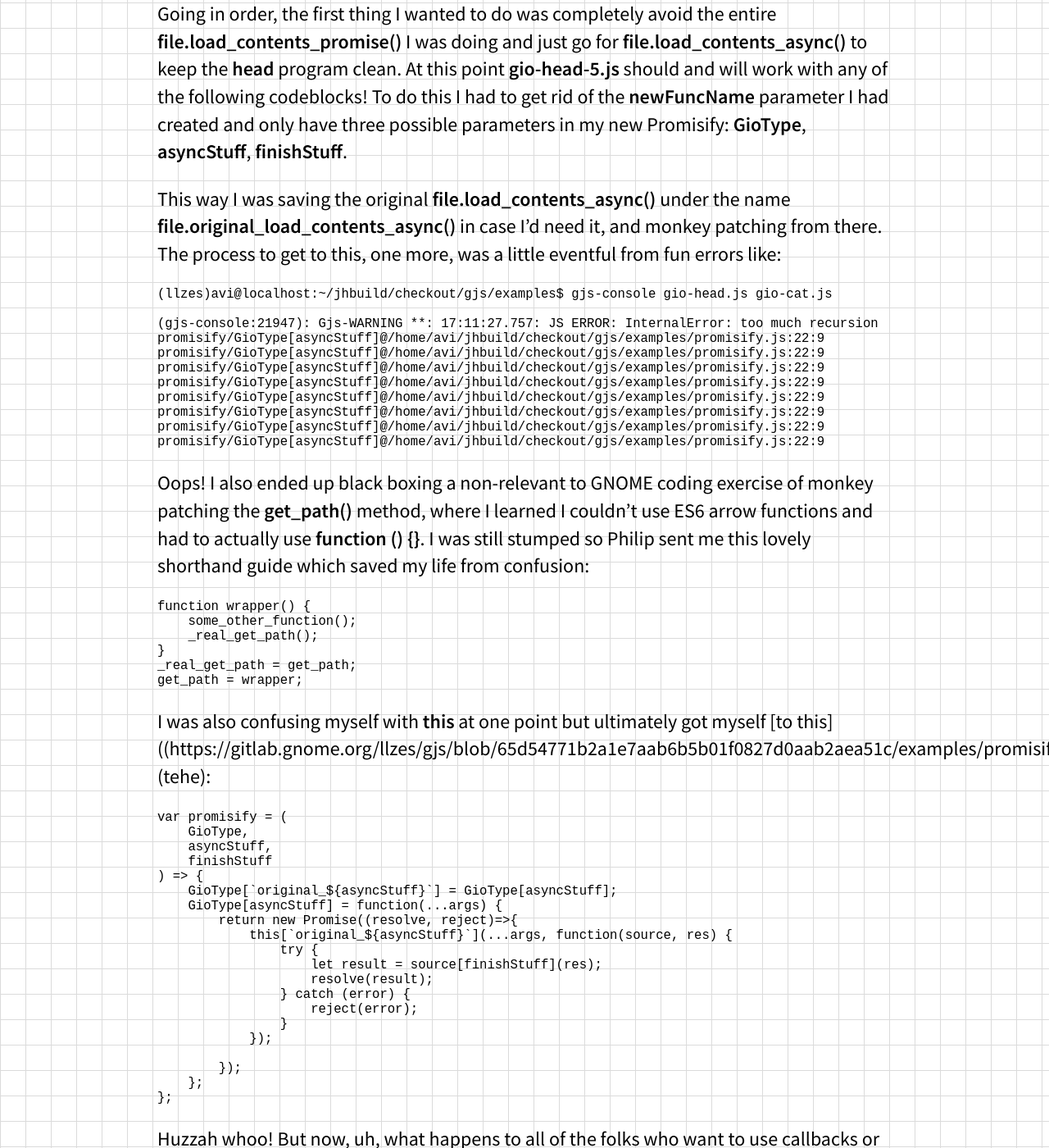
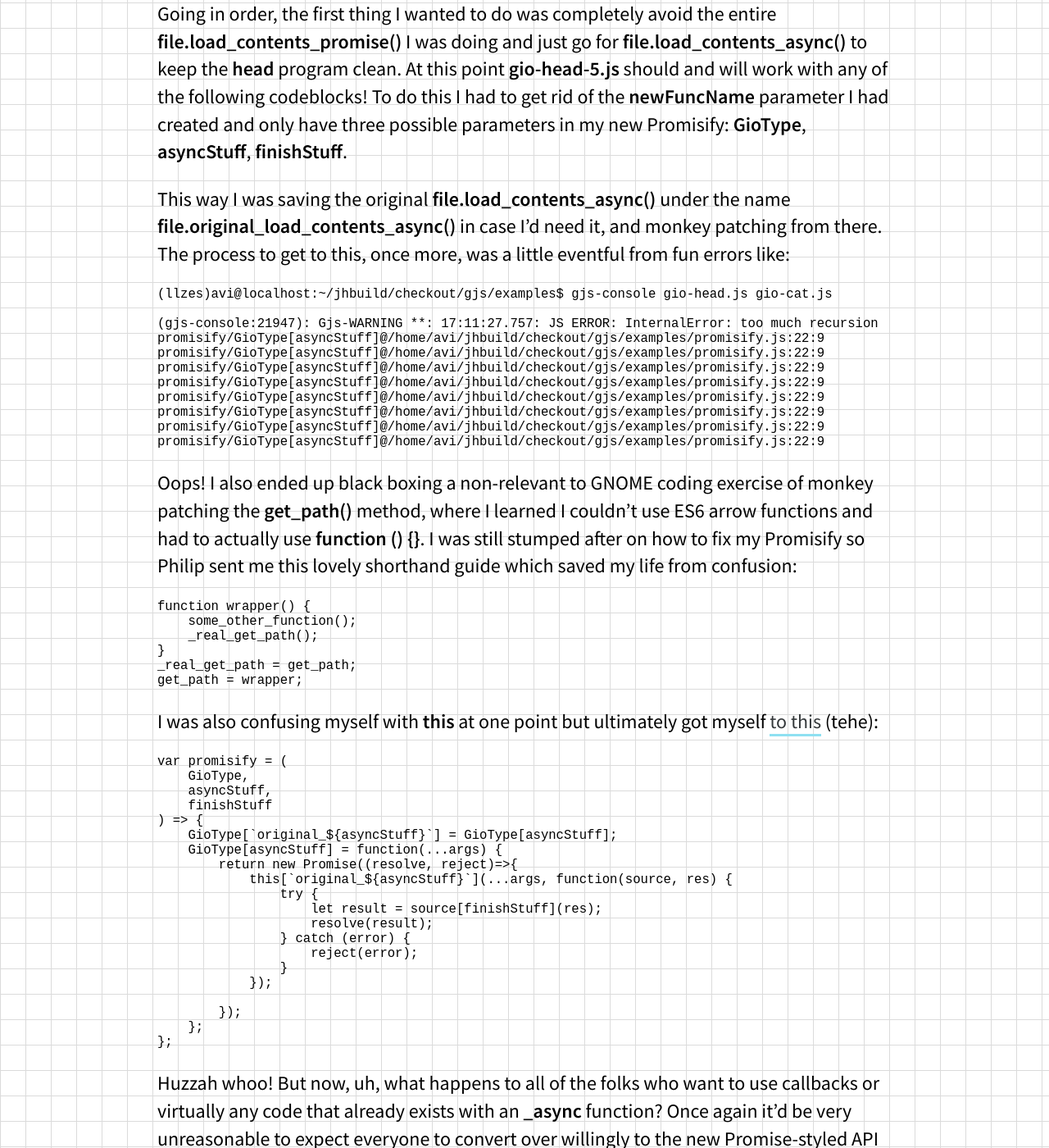
Before and after one commit to Avizc/avizc.github.io, a Jekyll site: the page built from _posts/2018-07-29-creating-promisify.md, in a window 1280 px wide and 1400 px high, scrolled down 15404 px. Shown: the whole window at 82% size. Built offline with Jekyll 4.4.1, drawn with Linux system fonts in a browser that asks for light colours.

Commit message:
Fixed typo and link

````diff
--- a/_posts/2018-07-29-creating-promisify.md
+++ b/_posts/2018-07-29-creating-promisify.md
@@ -393,7 +393,7 @@ Now that we excitedly have this thing working, lets clean it up! Philip wrote me
 
 Going in order, the first thing I wanted to do was completely avoid the entire **file.load_contents_promise()** I was doing and just go for **file.load_contents_async()** to keep the **head** program clean. At this point **gio-head-5.js** should and will work with any of the following codeblocks! To do this I had to get rid of the **newFuncName** parameter I had created and only have three possible parameters in my new Promisify: **GioType**, **asyncStuff**, **finishStuff**.
 
-This way I was saving the original **file.load_contents_async()** under the name **file.original_load_contents_async()** in case I'd need it, and monkey patching from there. The process to get to this, one more, was a little eventful from fun errors like:
+This way I was saving the original **file.load_contents_async()** under the name **file.original_load_contents_async()** in case I'd need it, and monkey patching from there. The process to get to this, once more, was a little eventful from fun errors like:
 
 ```
 (llzes)avi@localhost:~/jhbuild/checkout/gjs/examples$ gjs-console gio-head.js gio-cat.js
@@ -409,7 +409,7 @@ promisify/GioType[asyncStuff]@/home/avi/jhbuild/checkout/gjs/examples/promisify.
 promisify/GioType[asyncStuff]@/home/avi/jhbuild/checkout/gjs/examples/promisify.js:22:9
 ```
 
-Oops! I also ended up black boxing a non-relevant to GNOME coding exercise of monkey patching the **get_path()** method, where I learned I couldn't use ES6 arrow functions and had to actually use **function () {}**. I was still stumped so Philip sent me this lovely shorthand guide which saved my life from confusion:
+Oops! I also ended up black boxing a non-relevant to GNOME coding exercise of monkey patching the **get_path()** method, where I learned I couldn't use ES6 arrow functions and had to actually use **function () {}**. I was still stumped after on how to fix my Promisify so Philip sent me this lovely shorthand guide which saved my life from confusion:
 
 ```
 function wrapper() {
@@ -420,7 +420,7 @@ _real_get_path = get_path;
 get_path = wrapper;
 ```
 
-I was also confusing myself with **this** at one point but ultimately got myself [to this]((https://gitlab.gnome.org/llzes/gjs/blob/65d54771b2a1e7aab6b5b01f0827d0aab2aea51c/examples/promisify.js) (tehe):
+I was also confusing myself with **this** at one point but ultimately got myself [to this](https://gitlab.gnome.org/llzes/gjs/blob/65d54771b2a1e7aab6b5b01f0827d0aab2aea51c/examples/promisify.js) (tehe):
 
 ```
 var promisify = (
````
